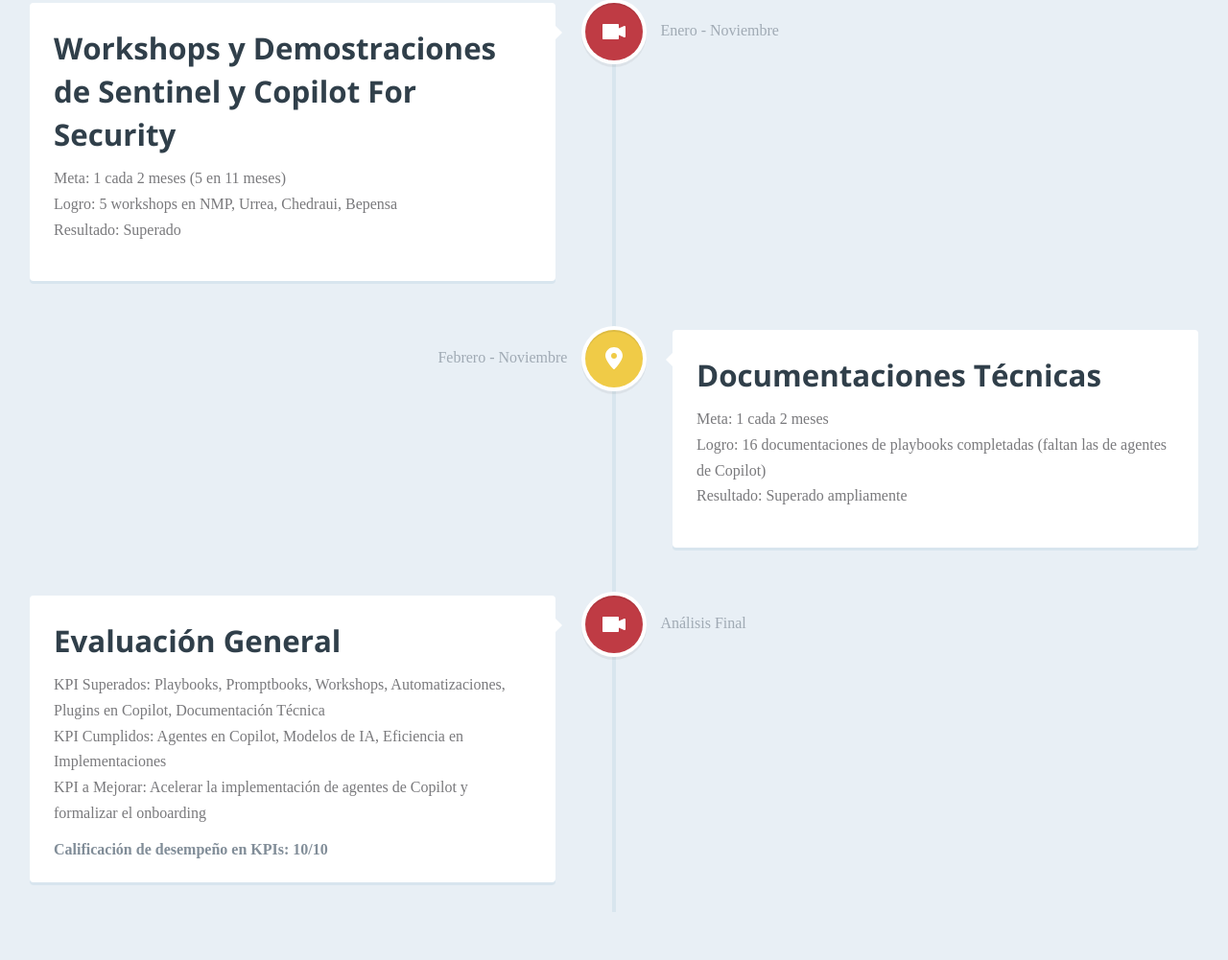
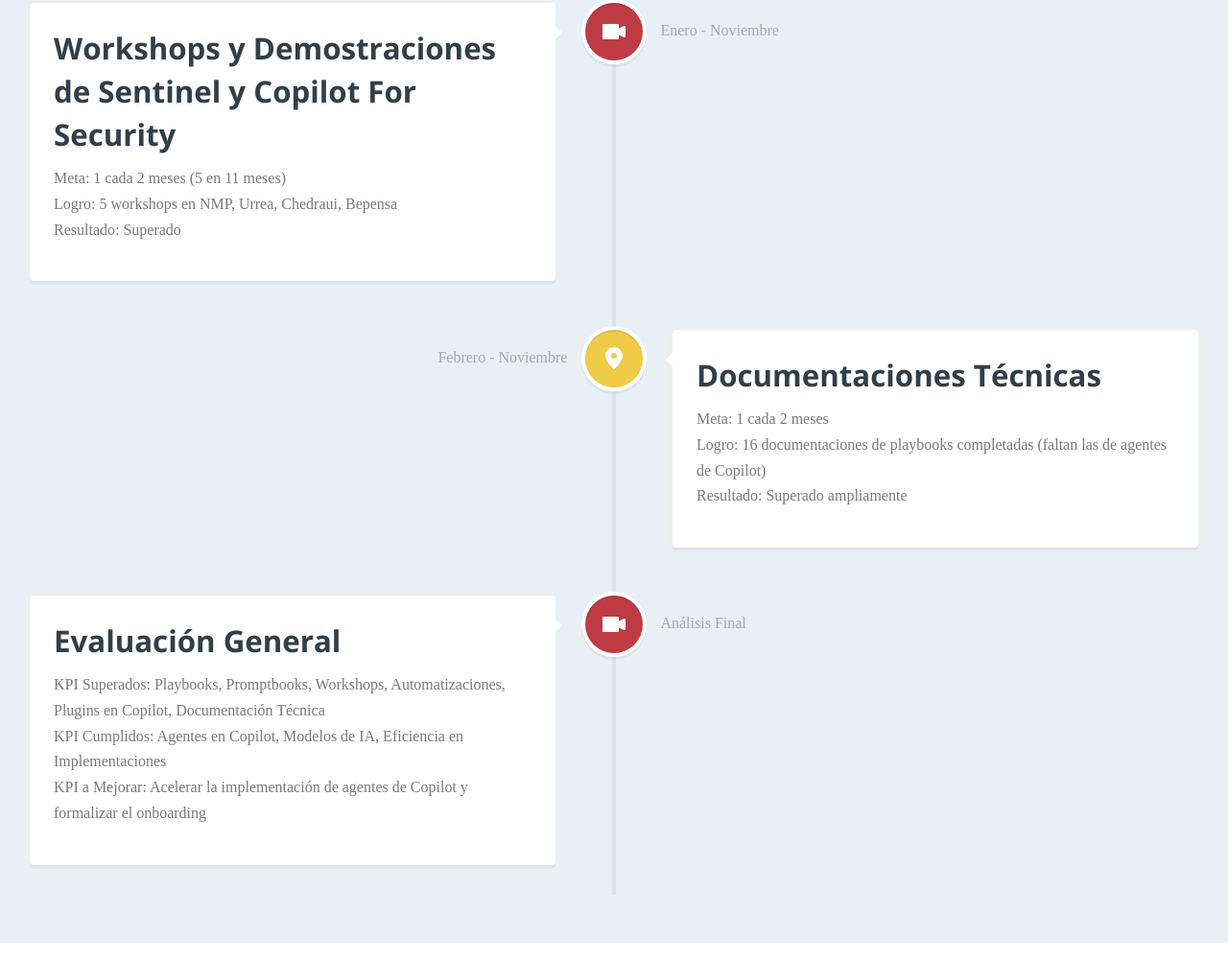
Before and after one commit to dfernandezmOnesec/KPIs, a plain HTML site: page index.html in a window 1280 px wide. Shown: the part 1640-2641 px from the top of the page at 96% size. Drawn offline with nearby package versions, Linux system fonts and the light colour scheme; a web font is replaced by a local one.

Commit message:
cambios contenido

```diff
--- a/index.html
+++ b/index.html
@@ -103,7 +103,6 @@
           <p class="color-contrast-medium">KPI Superados: Playbooks, Promptbooks, Workshops, Automatizaciones, Plugins en Copilot, Documentación Técnica<br>
           KPI Cumplidos: Agentes en Copilot, Modelos de IA, Eficiencia en Implementaciones<br>
           KPI a Mejorar: Acelerar la implementación de agentes de Copilot y formalizar el onboarding</p>
-          <strong>Calificación de desempeño en KPIs: 10/10</strong>
           <span class="cd-timeline__date">Análisis Final</span>
         </div>
       </div>
```
